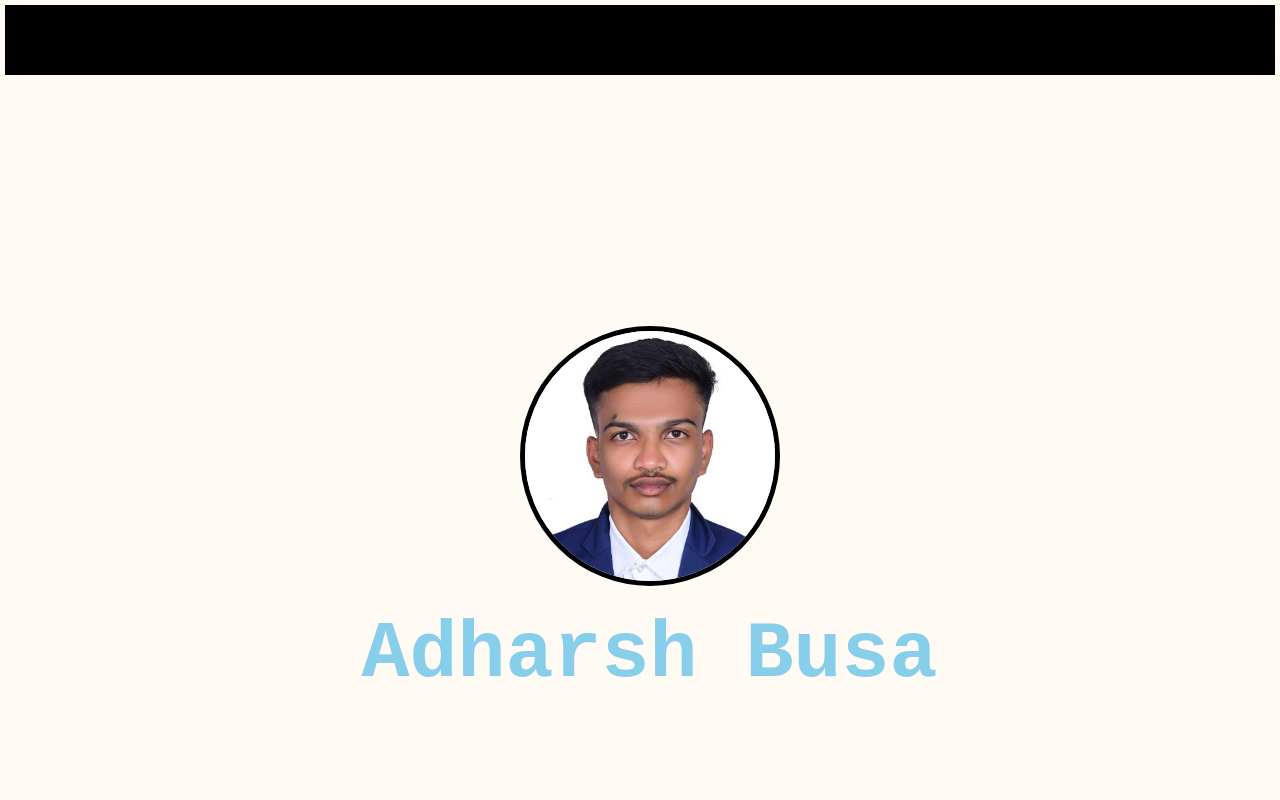
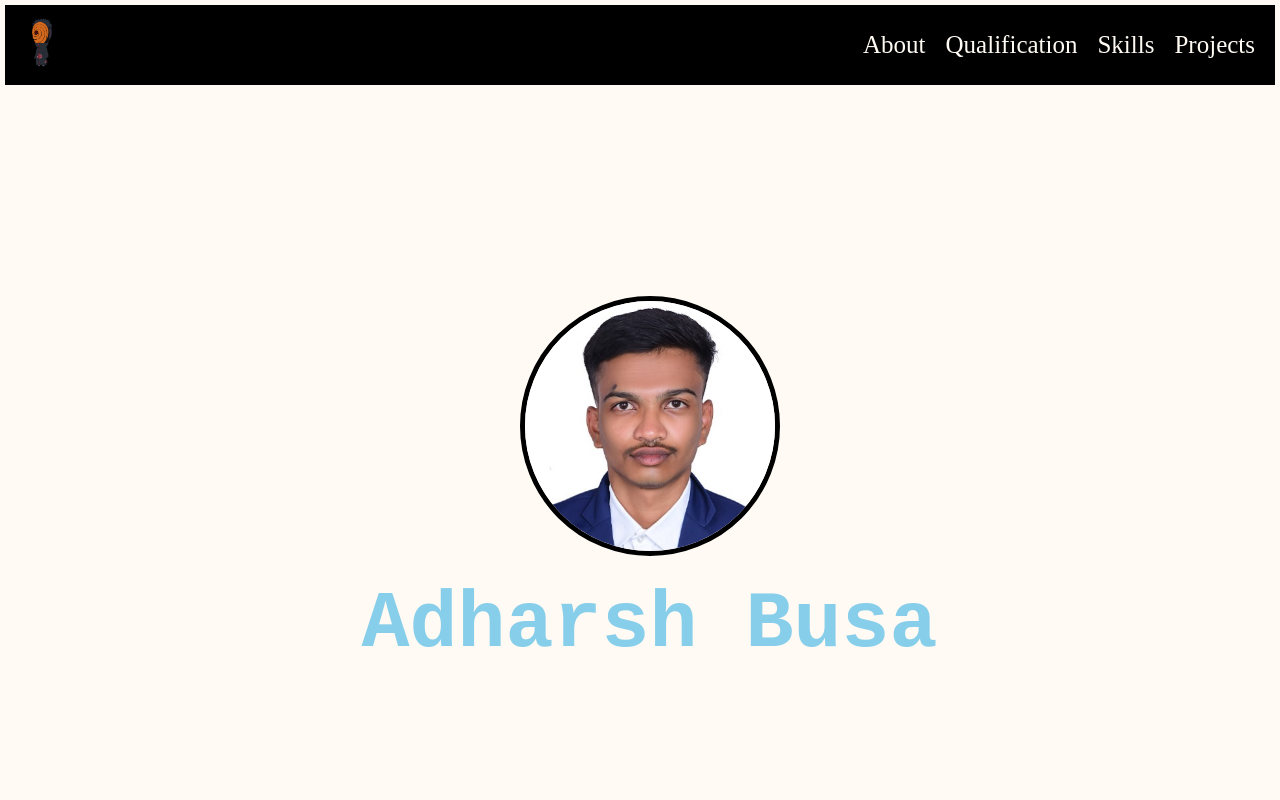
Before and after one commit to Adharsh269/profile-iitb, a plain HTML site: page index.html in a window 1280 px wide. Shown: the top 800 px of the page. Drawn offline with Linux system fonts and the light colour scheme.

Commit message:
modified header

```diff
--- a/index.html
+++ b/index.html
@@ -14,8 +14,14 @@
     <header>
         <div class="header">
             <div class="reload">
-                <a href="#"><img src=""></a>
+                <a href="#"><img src="./img/pngwing.com.png" class="head-img"></a>
             </div>
+            <div class="links">
+                    <a href="#about-me">About</a>
+                    <a href="#qualification">Qualification</a>
+                    <a href="#skills">Skills</a>
+                    <a href="#projects">Projects</a>
+                </div>
         </div>
     </header>
     <div class="all">
@@ -25,13 +31,13 @@
                 <h1 for="name" class="tag">Adharsh Busa</h1>
             </div>
         </div>
-        <div class="about-me">
+        <div class="about-me" id="about-me">
                 <h2 for="me" class="tag-me"> <i class="fas fa-user"></i> About Me</h2>
             <p name="content">
                 I am an MS by Research student in Intelligent System in Department of Computer Science and Engineering at IIT Bomabay. A tech enthusist, want to explore more in learning. Mainly in stream of AI. <br>
             </p>
         </div>
-        <div class="education">
+        <div class="education" id="qualification">
             <h2 for="education" class="qualification"><i class="fas fa-graduation-cap"></i> Education Qualification</h2>
             <div class="pg">
                 <p for="ug" class="college">PG : MS by Research CSE, Indian Institute of Technology Bombay, 2029</p>
@@ -44,7 +50,7 @@
             </div>
 
         </div>
-        <div class="skills">
+        <div class="skills" id="skills">
                 <h2><i class="fa-solid fa-laptop-code"></i> Skills</h2>
             <div class="skill-img">
                 <img src="./img/free-java-3d-icon-png-download-7578017.webp" alt="java" id="skill-img">
@@ -53,7 +59,7 @@
                 <img src="./img/postgreesql.webp" alt="html" id="skill-img">
             </div>
         </div>
-        <div class="projects">
+        <div class="projects" id="projects">
             <h2><i class="fas fa-tasks"></i> Projects</h2>
                 <h3 for="resume" class="project">Resume Builder </h3>
                 <ul>
--- a/style/style.css
+++ b/style/style.css
@@ -13,11 +13,32 @@ body{
     font-size: 25px;
 }
 
-header{
+.header{
     background-color: #000;
-    height: 70px;
+    height: 10vh;
+    display: flex;
+    align-items: center;
+    justify-content: space-between;
+}
+
+.links {
+    display: flex;
+    gap: 20px;
+    padding: 20px;
+}
+.links a{
+    text-decoration: none;
     color: #fffaf3;
-    display: flex;
+}
+
+.links a:hover{
+    text-decoration: underline;
+    transition: ease-in-out 0.2s;
+}
+
+.head-img{
+    padding: 10px;
+    height: 50px;
 }
 
 .all{
@@ -28,7 +49,7 @@ header{
 }
 
 .upper-part{
-    height: 100vh;
+    height: 90vh;
     display: flex;
     flex-direction: column;
     justify-content: center;
@@ -91,7 +112,7 @@ footer{
     background-color: #000;
     display: flex;
     justify-content: center;
-    height: 70px;
+    height: 10vh;
 }
 
 .contacts{
```
Also changed, not shown: img/pngwing.com.png (added), img/what-is-love-wolf-instant-sound-effect-button-myinstants-chibi-tobi-akatsuki-clothing-helmet-graphics-art-transparent-png-2804452.png (deleted).
